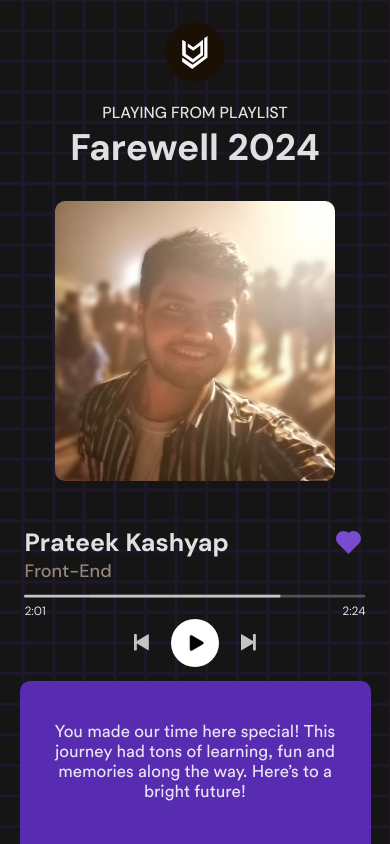
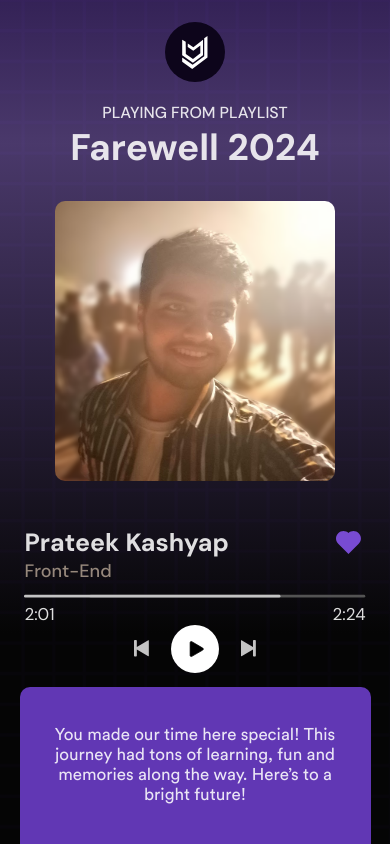
Before and after one commit to sumit9722/dvm-farewell-2024, a React (Vite) app: page / in a window 390 px wide. Built offline with nearby package versions, Linux system fonts and the light colour scheme; a web font is replaced by a local one.

Commit message:
mobile view

```diff
--- a/src/App.css
+++ b/src/App.css
@@ -19,5 +19,10 @@
         align-items: center;
         height: 100svh;
         width: 100vw;
+        background-image: linear-gradient( rgba(63, 39, 109, 0.75) 0%,
+         rgba(92, 69, 136, 0.75) 17%,
+         rgba(0, 0, 0, 0.75) 75%,
+         rgba(0, 0, 0, 0.75) 100%
+         );
     }
 }
--- a/src/App.jsx
+++ b/src/App.jsx
@@ -10,31 +10,37 @@ const data = [
     name: "Prateek Kashyap",
     vertical: "Front-End",
     img: "/seniorImg/prateek.png",
+    audio:"/audio/sample1"
   },
   {
     name: "Jay Goyal",
     vertical: "Front-End",
     img: "/seniorImg/jay.png",
+    audio:"/audio/sample2"
   },
   {
     name: "Vaibhav Singla",
     vertical: "Front-End",
     img: "/seniorImg/vaibhav.png",
+    audio:"/audio/sample1"
   },
   {
     name: "Ritvik Mittal",
     vertical: "Game Dev",
-    img: "/seniorImg/ritvik.png"
+    img: "/seniorImg/ritvik.png",
+    audio:"/audio/sample2"
   },
   {
     name: "Aditya R Patil",
     vertical: "UI/UX",
-    img: "/seniorImg/aditya.png"
+    img: "/seniorImg/aditya.png",
+    audio:"/audio/sample1"
   },
   {
     name: "Achinthya Hebbar",
     vertical: "App Dev",
-    img: "/seniorImg/achintya.png"
+    img: "/seniorImg/achintya.png",
+    audio:"/audio/sample2"
   }
 ];
 
--- a/src/components/BottomPlayer.css
+++ b/src/components/BottomPlayer.css
@@ -1,4 +1,5 @@
 .bottomPlayerDiv{
+
     padding-right: 19.5px;  /*Absolute Value*/
     padding-left: 19.5px; /*Absolute Value*/
     display: flex;
@@ -6,6 +7,6 @@
     align-items: center;
     width: 100vw;
     background-color: #080808;
-    height: 96px; /*Absolute Value*/
+    height: 100px; /*Absolute Value*/
     z-index: 10;
 }
--- a/src/components/MobilePage.css
+++ b/src/components/MobilePage.css
@@ -18,7 +18,7 @@
     width: 60px;
     height: 60px;
     border-radius: 60px;
-    background-color: #1B1005;
+    background-color: #0D051B;
     display: flex;
     align-items: center;
     justify-content: center;
@@ -135,7 +135,7 @@ button:active .navbtnsvg .navbtns{
     justify-content: center;
     border-top-left-radius: 10px;
     border-top-right-radius: 10px;
-    background-color: #582CB1;
+    background-color: #6137B4;
     font-family: 'MyCustomFont';
     font-size: 17px;
     scrollbar-width: none;
@@ -148,5 +148,6 @@ button:active .navbtnsvg .navbtns{
 
 .time{
     font-family: "DM Sans";
+    font-size: 17px;
     font-weight: 400;
 }
--- a/src/components/Player.css
+++ b/src/components/Player.css
@@ -4,6 +4,7 @@
     flex-direction: column;
     align-items: center;
     justify-content: center;
+
 }
 
 .controls{
@@ -11,6 +12,7 @@
     justify-content: center;
     align-items: center;
     gap: 37.5px;
+    margin-top: 10px;
 }
 
 button{
@@ -23,6 +25,13 @@ button{
     justify-content: center;
     align-items: center;
     gap: 21.6px;
+    margin-bottom: 10px;
+}
+
+.timebar{
+    display: flex;
+    align-items: center;
+    justify-content: center;
 }
 
 .time{
```
Also changed, not shown: 2 other files (tests, documents, lock files or other folders).
